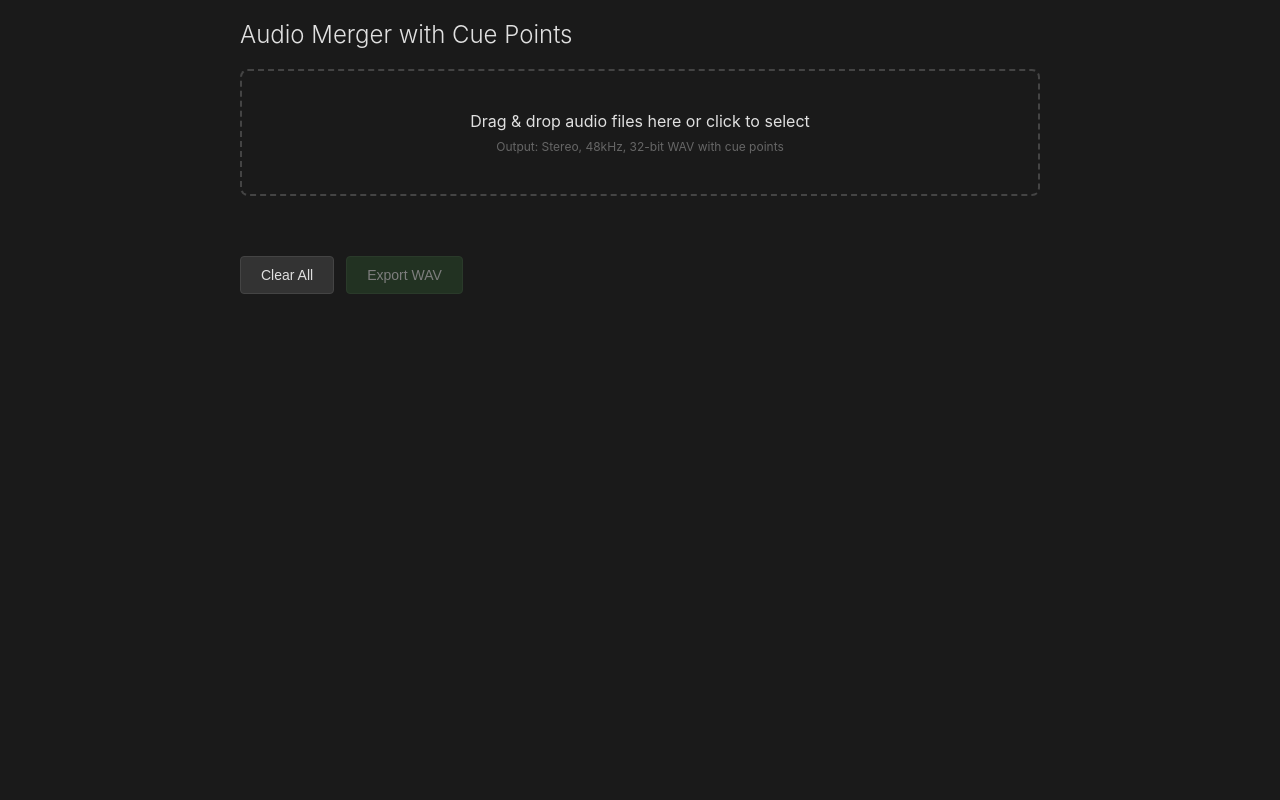
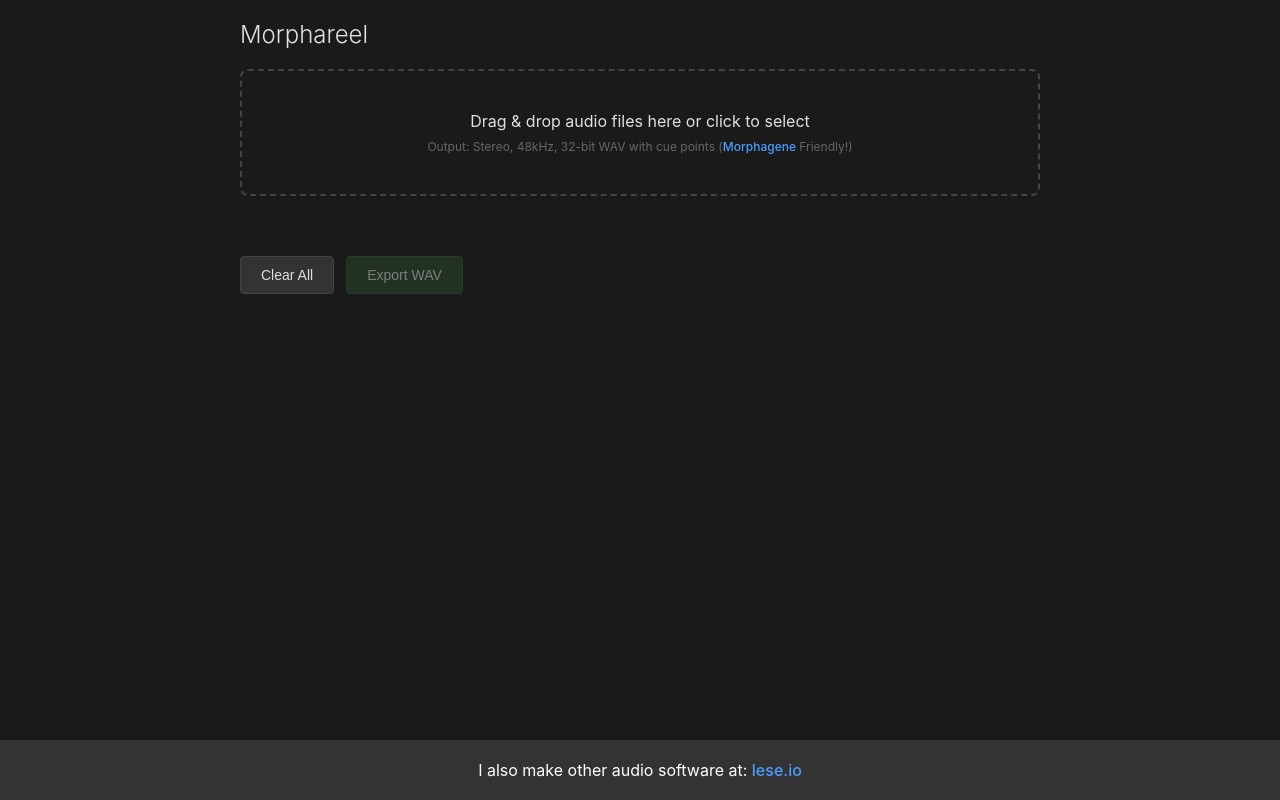
Before and after one commit to mmomentum/morphareel, a plain HTML site: page index.html in a window 1280 px wide. Drawn offline with Linux system fonts and the light colour scheme.

Commit message:
Update index.html

```diff
--- a/index.html
+++ b/index.html
@@ -3,12 +3,28 @@
 <head>
     <meta charset="UTF-8">
     <meta name="viewport" content="width=device-width, initial-scale=1.0">
-    <title>Audio Merger with Cue Points</title>
+    <title>Morphareel</title>
     <style>
         * {
             margin: 0;
             padding: 0;
             box-sizing: border-box;
+        }
+
+        a {
+            color: #4a9eff;
+            text-decoration: none;
+            font-weight: 500;
+            transition: color 0.3s ease;
+        }
+
+		a:hover {
+            color: #66b3ff;
+            text-decoration: underline;
+        }
+
+        a:visited {
+            color: #4a9eff;
         }
 
         body {
@@ -168,6 +184,17 @@
             overflow: hidden;
         }
 
+        .footer {
+            background-color: #333;
+            color: #fff;
+            text-align: center;
+            padding: 20px;
+			position: fixed;
+			left: 0;
+			bottom: 0;
+			width: 100%;
+        }
+
         .progress-bar {
             height: 100%;
             background: #4a7a4a;
@@ -181,11 +208,11 @@
 </head>
 <body>
     <div class="container">
-        <h1>Audio Merger with Cue Points</h1>
+        <h1>Morphareel</h1>
 
         <div class="drop-zone" id="dropZone">
             <p>Drag & drop audio files here or click to select</p>
-            <p style="font-size: 12px; color: #666; margin-top: 8px">Output: Stereo, 48kHz, 32-bit WAV with cue points</p>
+            <p style="font-size: 12px; color: #666; margin-top: 8px">Output: Stereo, 48kHz, 32-bit WAV with cue points (<a href="https://www.makenoisemusic.com/modules/morphagene/">Morphagene</a> Friendly!)</p>
         </div>
 
         <input type="file" id="fileInput" accept="audio/*" multiple>
@@ -204,6 +231,10 @@
             </div>
         </div>
     </div>
+
+    <footer class="footer">
+        <p>I also make other audio software at: <a href="https://lese.io" target="_blank">lese.io</a></p>
+    </footer>
 
     <script>
         const dropZone = document.getElementById('dropZone');
```
